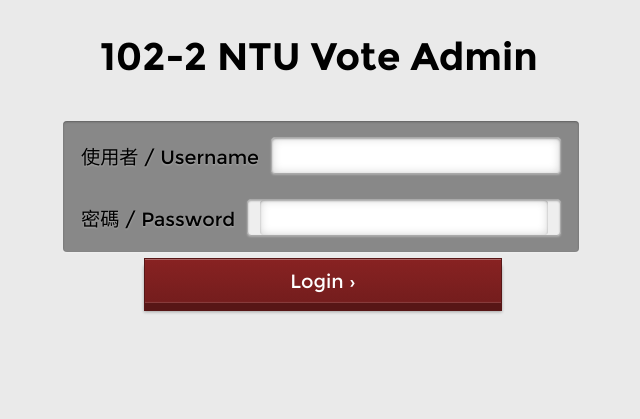
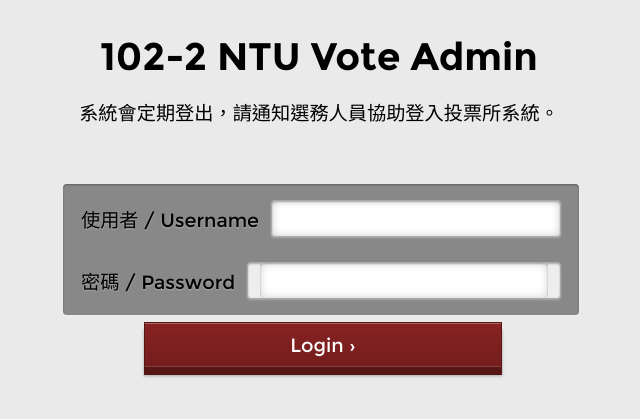
Before and after one commit to mousems/NTUvote102-2, a PHP site: page /View/index.php in a window 1280 px wide. Shown: the top 419 px of the page, without its empty margins (321-961 px from the left). Run offline with PHP 8.4, Linux system fonts and the light colour scheme.

Commit message:
login title

```diff
--- a/View/index.php
+++ b/View/index.php
@@ -23,6 +23,7 @@
       <div class='content'>
         <form action="login" accept-charset="UTF-8" class="step1-form" method="post"><hgroup>
           <h1>102-2 NTU Vote Admin</h1>
+          <p>系統會定期登出，請通知選務人員協助登入投票所系統。</p>
         </hgroup>
         <fieldset>
           <div class='input'>
```
